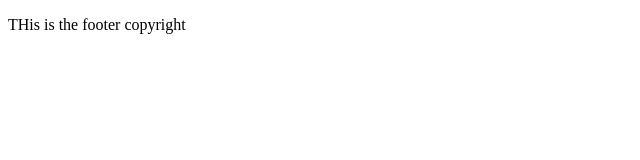
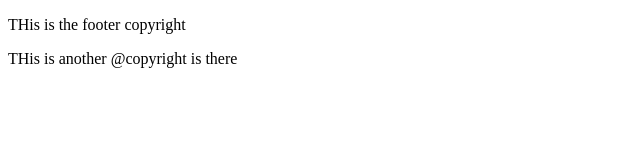
Before and after one commit to Gautam-121/learning-git, a plain HTML site: page footer.html in a window 1280 px wide. Shown: the whole page, without its empty margins (0-640 px from the left). Drawn offline with Linux system fonts and the light colour scheme.

Commit message:
add modification in footer

```diff
--- a/footer.html
+++ b/footer.html
@@ -7,5 +7,6 @@
 </head>
 <body>
     <p>THis is the footer copyright</p>
+    <p>THis is another @copyright is there</p>
 </body>
 </html>
```
